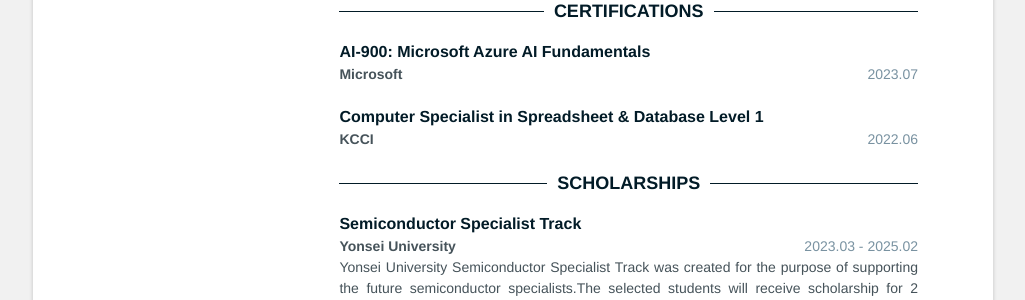
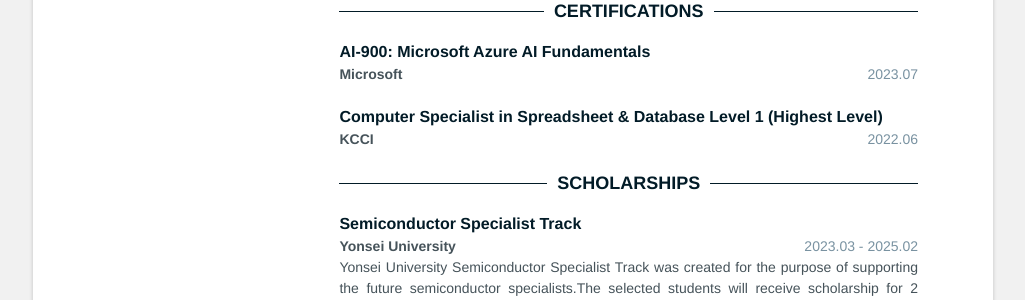
Before and after one commit to klue980/klue980.github.io, a Jekyll site: the page built from index.html, in a window 1280 px wide. Shown: the part 1172-1472 px from the top of the page, without its empty margins (127-1152 px from the left). Built offline with Jekyll 4.4.1, drawn with Linux system fonts in a browser that asks for light colours.

Commit message:
highest level

```diff
--- a/_data/data.yml
+++ b/_data/data.yml
@@ -99,7 +99,7 @@ certifications:
     time: 2023.07
     company: Microsoft
 
-  - role: Computer Specialist in Spreadsheet & Database Level 1
+  - role: Computer Specialist in Spreadsheet & Database Level 1 (Highest Level)
     time: 2022.06
     company: KCCI
 
```
